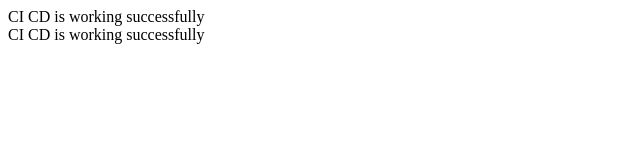
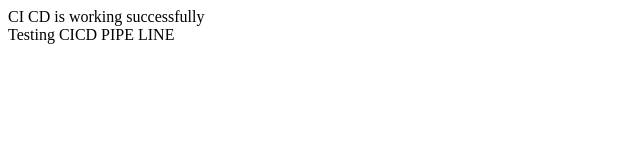
Before and after one commit to srini-hithub/ansible_project, a plain HTML site: page index.html in a window 1280 px wide. Shown: the full height of the page, 0-640 px from the left. Drawn offline with Linux system fonts and the light colour scheme.

Commit message:
added content in the index.html

```diff
--- a/index.html
+++ b/index.html
@@ -1,6 +1,6 @@
 <html>
 <body>
 CI CD is working successfully <br>
-CI CD is working successfully <br>
+Testing CICD PIPE LINE<br>
 </body>
 </html>
```
